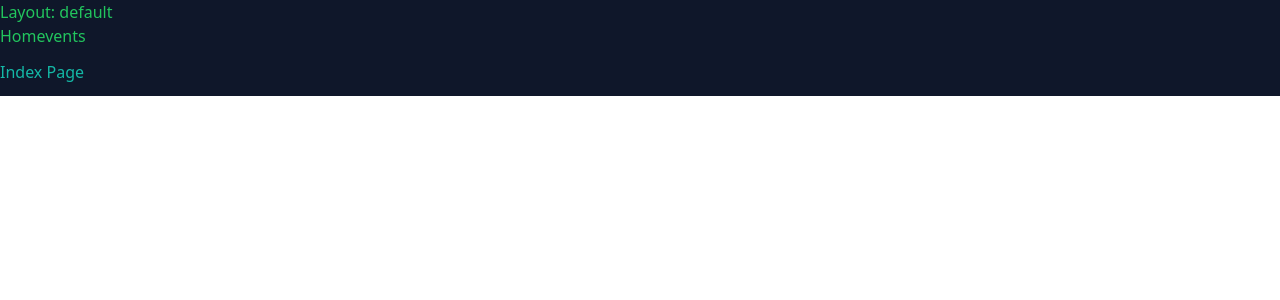
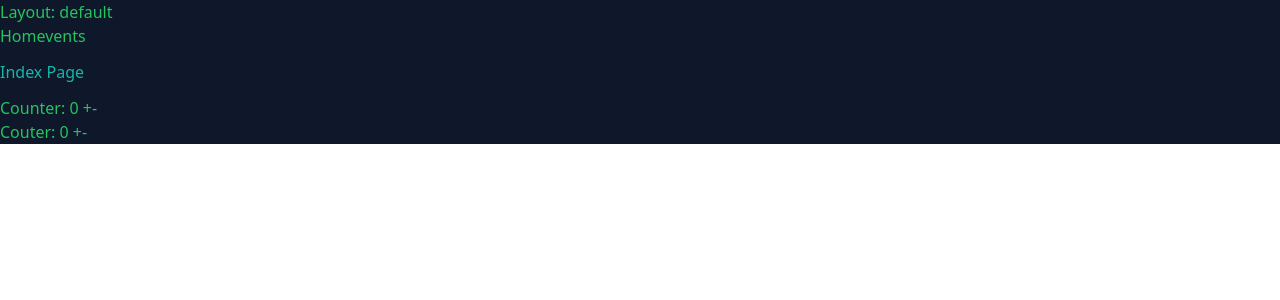
Before and after one commit to blessedmadukoma/nuxt-freecodecamp, a Nuxt app: page / in a window 1280 px wide. Shown: the top 300 px of the page. Built offline with nearby package versions, Linux system fonts and the light colour scheme; no server answers.

Commit message:
feature state mgt: useState vs pinia

```diff
--- /dev/null
+++ b/components/Counter.vue
@@ -0,0 +1,11 @@
+<script setup>
+  const counter = useCounter();
+</script>
+
+<template>
+  <div>
+    Couter: {{ counter }}
+    <button @click="counter++">+</button>
+    <button @click="counter--">-</button>
+  </div>
+</template>
--- /dev/null
+++ b/composables/states.ts
@@ -0,0 +1,2 @@
+export const useCounter = () => useState<number>("counter", () => 0);
+export const useColor = () => useState<string>("color", () => "pink");
--- a/nuxt.config.ts
+++ b/nuxt.config.ts
@@ -8,6 +8,7 @@
     assets: "/<rootDir>/assets",
   },
   css: ["~/assets/main.scss"],
+  modules: ["@pinia/nuxt"],
   postcss: {
     plugins: {
       tailwindcss: {},
--- a/package.json
+++ b/package.json
@@ -19,6 +19,7 @@
     "vue-router": "^4.2.5"
   },
   "dependencies": {
+    "@pinia/nuxt": "^0.5.1",
     "sass": "^1.69.5"
   }
 }
--- a/pages/index.vue
+++ b/pages/index.vue
@@ -6,12 +6,40 @@
   const { sayHello } = useUtils();
 
   sayHello("blessed");
+
+  // state management
+  // using useState
+  const counter = useCounter();
+
+  // using Pinia
+  import { useCounterStore } from "~/stores/myStore";
+  const store = useCounterStore();
+
+  console.log(store);
 </script>
 
 <template>
   <div class="container py-3 mx-auto Main">
     <h1 class="text-teal-500">Index Page</h1>
   </div>
+
+  <!-- State Management -->
+  <div>
+    <!-- 1. Using useState -->
+    <div>
+      <div>
+        Counter: {{ counter }}
+        <button @click="counter++">+</button>
+        <button @click="counter--">-</button>
+      </div>
+
+      <Counter />
+    </div>
+
+    <div>
+      <!-- 2. Using Pinia -->
+    </div>
+  </div>
 </template>
 
 <style scoped></style>
--- /dev/null
+++ b/stores/myStore.js
@@ -0,0 +1,27 @@
+// import { defineStore } from "@pinia/nuxt";
+
+// Vue 2 Option
+export const useCounterStore = defineStore("counter", {
+  state: () => ({ count: 0, name: "Blessed" }),
+  getters: {
+    doubleCount: (state) => state.count * 2,
+  },
+  actions: {
+    increment() {
+      this.count++;
+    },
+  },
+});
+
+// // Vue 3 Compostion API
+// export const useCounterStore = defineStore("counter", {
+//   const count = ref(0);
+//   const name = ref("Blessed");
+//   const doubleCount = computed(() => count.value * 2)
+
+//   function increment() {
+//     count.value++
+//   }
+
+//   return { count, name, doubleCount, increment }
+// });
```
